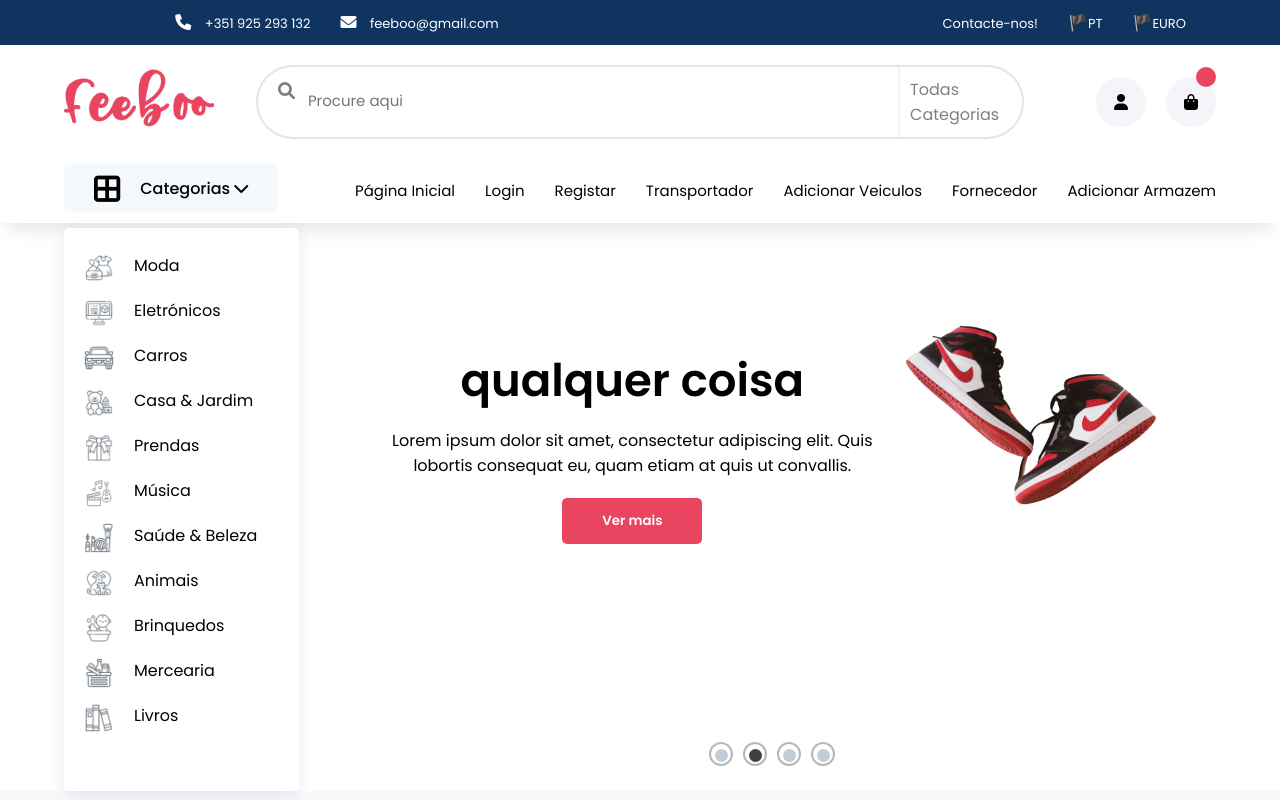
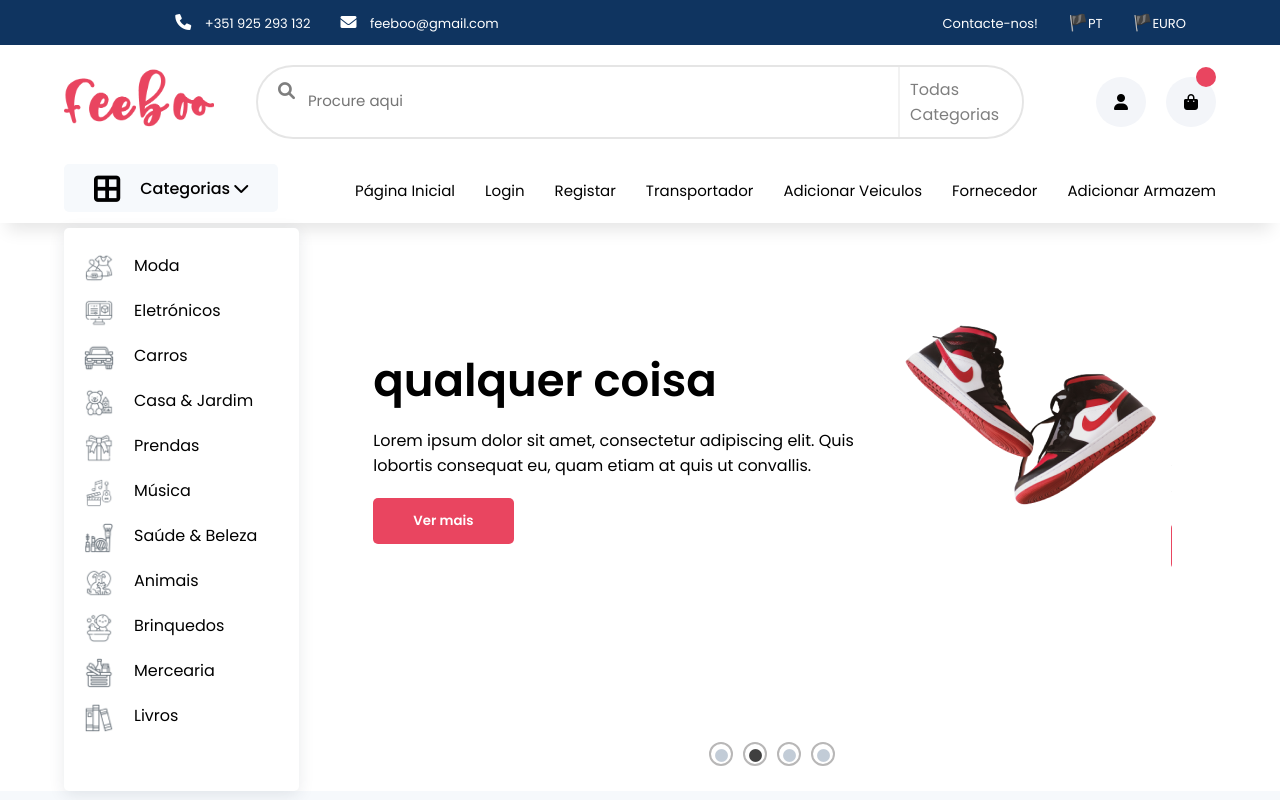
Before and after one commit to antonio-murta/PTI-PTR, a React (Create React App) app in the folder feebo-front/my-app/: page / in a window 1280 px wide. Shown: the top 800 px of the page. Built offline with nearby package versions, Linux system fonts and the light colour scheme.

Commit message:
alteracoes

```diff
--- a/feebo-front/my-app/src/pages/transportador/main/style.css
+++ b/feebo-front/my-app/src/pages/transportador/main/style.css
@@ -10,6 +10,9 @@
   border-radius: 5px;
 }
 
+.box{
+  text-align: left;
+}
 .transport {
   background: #fff;
   padding: 20px;
```
